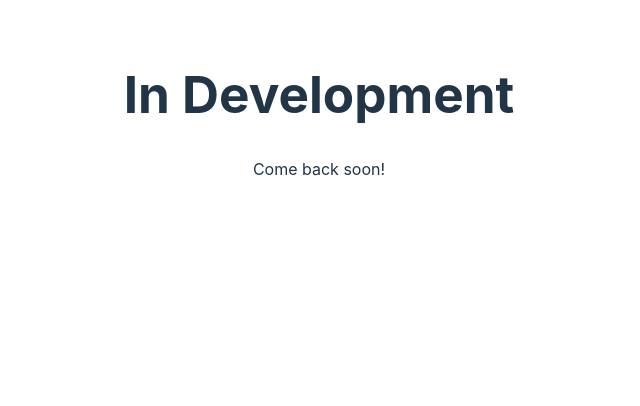
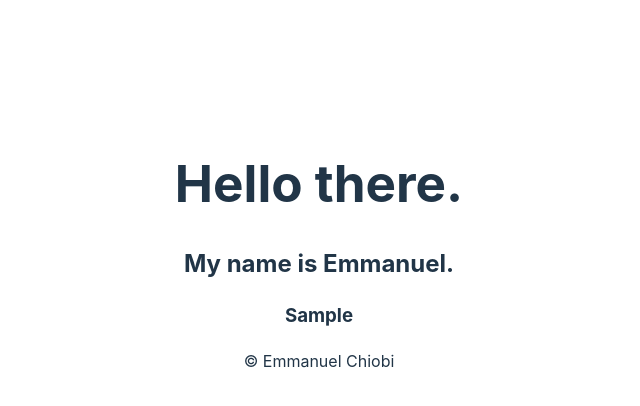
Before and after one commit to SMUS16475/new_portfolio, a React (Vite) app: page / in a window 1280 px wide. Shown: the top 406 px of the page, without its empty margins (321-961 px from the left). Built offline with nearby package versions, Linux system fonts and the light colour scheme.

Commit message:
Testing in development page (2)

```diff
--- a/src/App.tsx
+++ b/src/App.tsx
@@ -11,7 +11,7 @@ import Resume from "./pages/main/resume"
 import PageNotFound from './pages/404'
 import InDevelopment from './pages/dev'
 
-const IN_DEVELOPMENT = true
+const IN_DEVELOPMENT = false; // Set to true when in development
 
 function App() {
   return (
```
